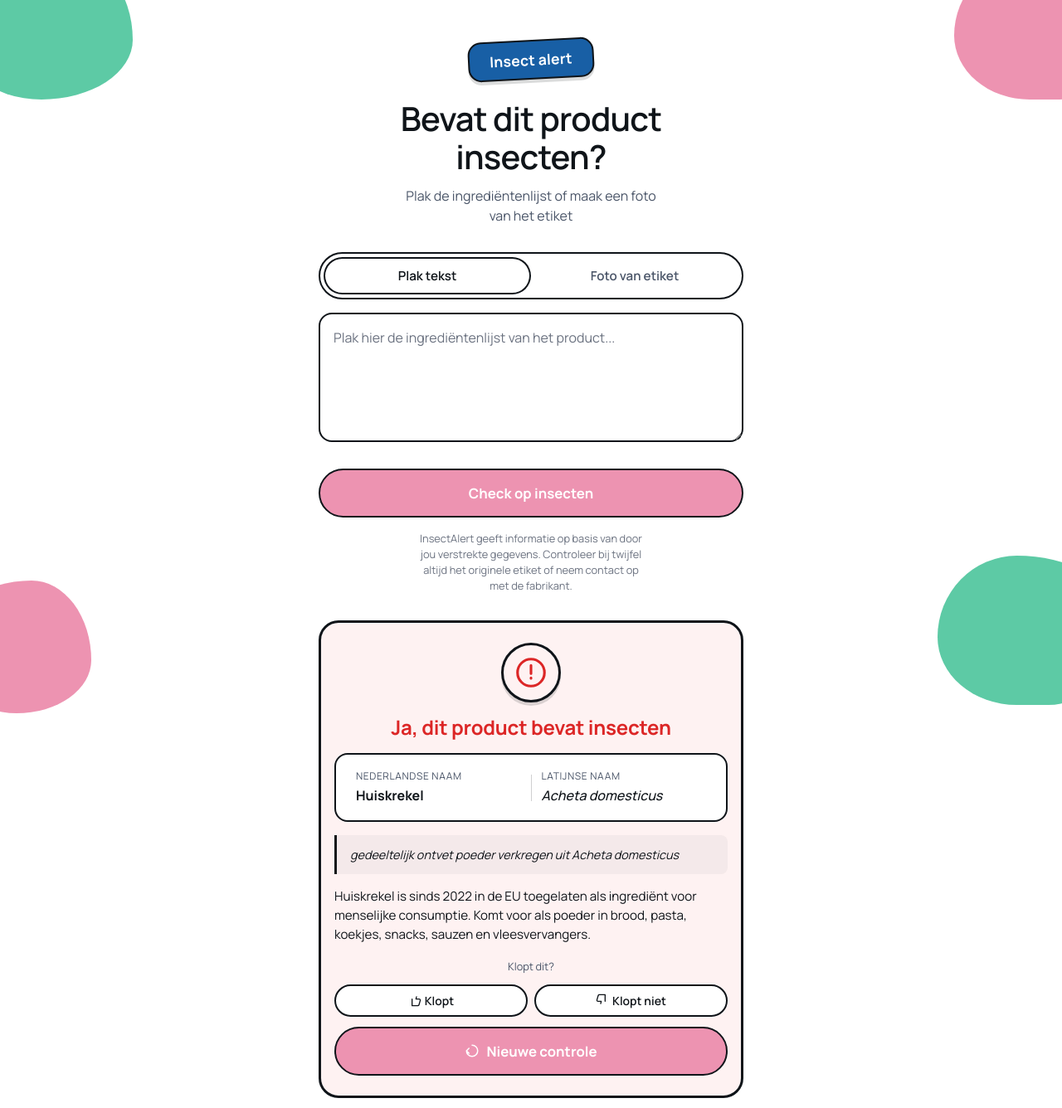
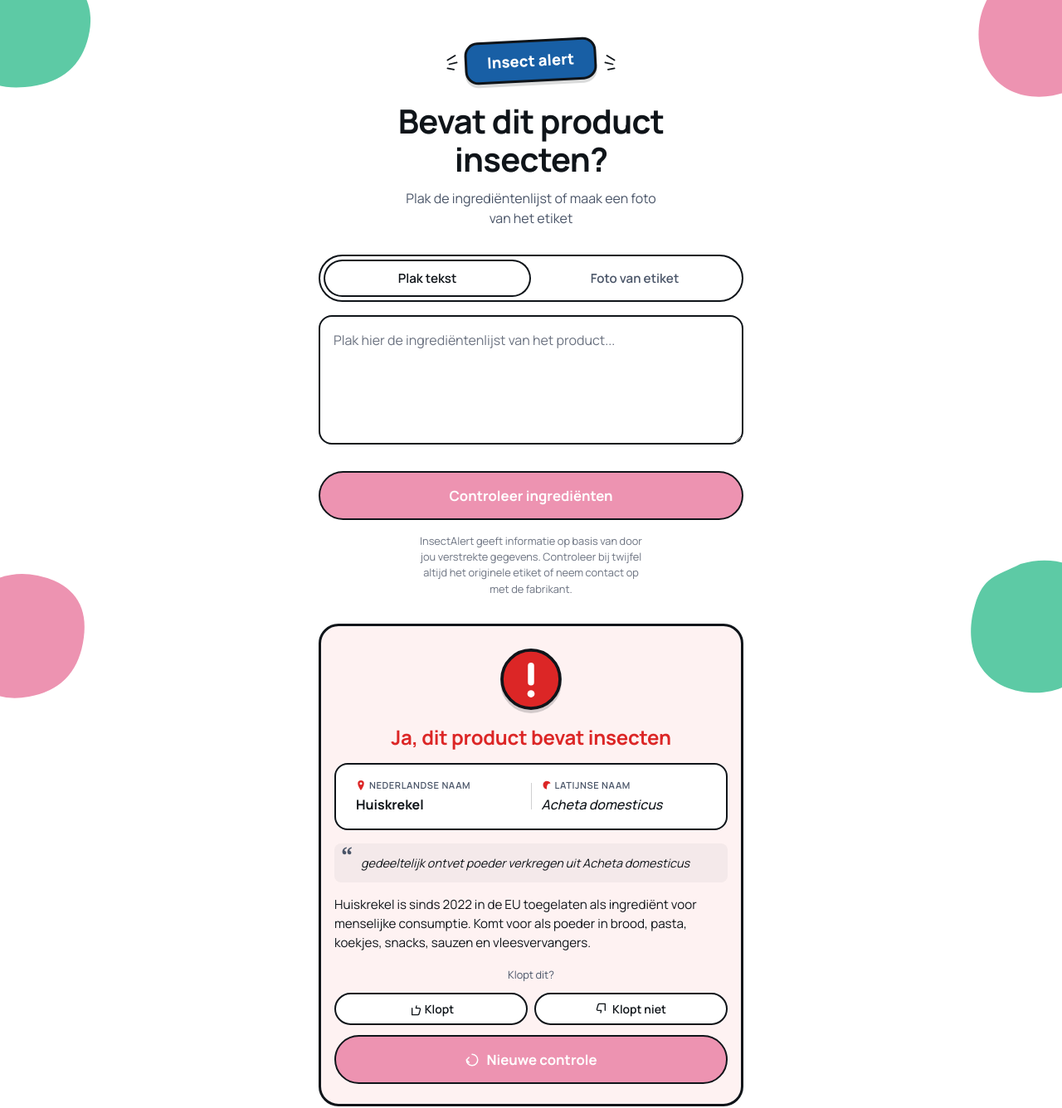
Before and after one commit to 1am-it/insect-alert, a website built with Vite: page index.html in a window 1280 px wide. Shown: the top 1336 px of the page at 83% size. Built offline with nearby package versions, Linux system fonts and the light colour scheme.

Commit message:
1AM-55: refine sticker-fun details  SVG blobs, spats, solid icons, detail-grid icons

```diff
--- a/index.html
+++ b/index.html
@@ -9,23 +9,44 @@
 
   <link rel="preconnect" href="https://fonts.googleapis.com" />
   <link rel="preconnect" href="https://fonts.gstatic.com" crossorigin />
-  <link href="https://fonts.googleapis.com/css2?family=Manrope:wght@400;500;600;700&display=swap" rel="stylesheet" />
+  <link href="https://fonts.googleapis.com/css2?family=Manrope:wght@400;500;600;700;800&display=swap" rel="stylesheet" />
 
   <link rel="stylesheet" href="/styles.css" />
 </head>
 <body>
 
-  <!-- Decorative blobs in corners — purely visual, ignored by screen readers -->
-  <div class="blob blob-tl" aria-hidden="true"></div>
-  <div class="blob blob-tr" aria-hidden="true"></div>
-  <div class="blob blob-bl" aria-hidden="true"></div>
-  <div class="blob blob-br" aria-hidden="true"></div>
+  <!-- Decorative blobs in corners — organic SVG shapes, sticker-fun signature -->
+  <svg class="blob blob-tl" viewBox="0 0 200 200" aria-hidden="true">
+    <path fill="#5DCAA5" d="M 60 30 Q 110 10 150 40 Q 190 70 175 120 Q 160 170 100 175 Q 40 180 25 130 Q 10 80 60 30 Z"/>
+  </svg>
+  <svg class="blob blob-tr" viewBox="0 0 200 200" aria-hidden="true">
+    <path fill="#ED93B1" d="M 70 25 C 120 10 175 40 180 95 C 185 150 130 185 80 175 C 30 165 15 110 30 70 C 40 45 50 35 70 25 Z"/>
+  </svg>
+  <svg class="blob blob-bl" viewBox="0 0 200 200" aria-hidden="true">
+    <path fill="#ED93B1" d="M 50 40 Q 90 10 140 30 Q 185 50 175 105 Q 165 160 110 170 Q 55 180 30 130 Q 5 80 50 40 Z"/>
+  </svg>
+  <svg class="blob blob-br" viewBox="0 0 200 200" aria-hidden="true">
+    <path fill="#5DCAA5" d="M 80 20 C 130 5 180 30 180 80 C 180 130 150 180 90 175 C 30 170 10 120 25 70 C 35 35 50 35 80 20 Z"/>
+  </svg>
 
   <main class="container">
 
-    <!-- Hero: tilted badge + headline + subline -->
+    <!-- Hero: tilted badge + decorative spats + headline + subline -->
     <header class="hero">
-      <div class="badge" aria-hidden="true">Insect alert</div>
+      <div class="badge-wrap">
+        <!-- Decorative spats (kleine zwarte streepjes naast de badge) -->
+        <svg class="spats spats-left" viewBox="0 0 40 40" aria-hidden="true">
+          <line x1="35" y1="10" x2="22" y2="18" stroke="#0F1419" stroke-width="2.5" stroke-linecap="round"/>
+          <line x1="38" y1="22" x2="25" y2="25" stroke="#0F1419" stroke-width="2.5" stroke-linecap="round"/>
+          <line x1="33" y1="34" x2="22" y2="32" stroke="#0F1419" stroke-width="2.5" stroke-linecap="round"/>
+        </svg>
+        <div class="badge" aria-hidden="true">Insect alert</div>
+        <svg class="spats spats-right" viewBox="0 0 40 40" aria-hidden="true">
+          <line x1="5" y1="10" x2="18" y2="18" stroke="#0F1419" stroke-width="2.5" stroke-linecap="round"/>
+          <line x1="2" y1="22" x2="15" y2="25" stroke="#0F1419" stroke-width="2.5" stroke-linecap="round"/>
+          <line x1="7" y1="34" x2="18" y2="32" stroke="#0F1419" stroke-width="2.5" stroke-linecap="round"/>
+        </svg>
+      </div>
       <h1 class="hero-title">Bevat dit product<br />insecten?</h1>
       <p class="hero-subline">
         Plak de ingrediëntenlijst of maak een foto van het etiket
@@ -108,7 +129,7 @@
 
       <!-- Primary CTA — visible in paste mode -->
       <button class="btn btn-primary btn-large btn-cta" type="button">
-        Check op insecten
+        Controleer ingrediënten
       </button>
 
       <p class="input-disclaimer">
@@ -124,10 +145,13 @@
     <!-- Result: gevonden -->
     <section class="result-card result-gevonden" aria-live="polite">
       <div class="result-icon-wrap">
-        <div class="result-icon result-icon-gevonden" aria-hidden="true">
-          <svg viewBox="0 0 32 32" fill="none" stroke="currentColor" stroke-width="2.5" stroke-linecap="round" stroke-linejoin="round">
-            <circle cx="16" cy="16" r="13"/>
-            <path d="M16 9v8M16 21v.5"/>
+        <div class="result-icon" aria-hidden="true">
+          <!-- Solid red circle with white exclamation mark -->
+          <svg viewBox="0 0 64 64" aria-hidden="true">
+            <circle cx="32" cy="32" r="28" fill="#DC2626"/>
+            <circle cx="32" cy="32" r="28" fill="none" stroke="#0F1419" stroke-width="3"/>
+            <rect x="29" y="16" width="6" height="22" rx="3" fill="#FFFFFF"/>
+            <circle cx="32" cy="46" r="3.5" fill="#FFFFFF"/>
           </svg>
         </div>
       </div>
@@ -136,17 +160,28 @@
 
       <div class="result-detail-grid">
         <div class="result-detail">
-          <span class="result-detail-label">Nederlandse naam</span>
+          <div class="result-detail-label">
+            <svg class="result-detail-icon" viewBox="0 0 16 16" fill="currentColor" aria-hidden="true">
+              <path d="M8 0a5 5 0 0 0-5 5c0 4.5 5 11 5 11s5-6.5 5-11a5 5 0 0 0-5-5zm0 7a2 2 0 1 1 0-4 2 2 0 0 1 0 4z"/>
+            </svg>
+            Nederlandse naam
+          </div>
           <span class="result-detail-value">Huiskrekel</span>
         </div>
         <div class="result-detail-divider" aria-hidden="true"></div>
         <div class="result-detail">
-          <span class="result-detail-label">Latijnse naam</span>
+          <div class="result-detail-label">
+            <svg class="result-detail-icon" viewBox="0 0 16 16" fill="currentColor" aria-hidden="true">
+              <path d="M8 1c-3 0-6 2-6 6 0 4 3 7 6 7 0-3 0-6 2-8 1-1 3-1 4-1-1-3-3-4-6-4z"/>
+            </svg>
+            Latijnse naam
+          </div>
           <span class="result-detail-value result-detail-value-italic">Acheta domesticus</span>
         </div>
       </div>
 
       <blockquote class="result-snippet">
+        <span class="result-snippet-quote" aria-hidden="true">&ldquo;</span>
         gedeeltelijk ontvet poeder verkregen uit Acheta domesticus
       </blockquote>
 
@@ -182,10 +217,12 @@
     <!-- Result: niet-gevonden — hidden by default -->
     <section class="result-card result-niet-gevonden" hidden aria-live="polite">
       <div class="result-icon-wrap">
-        <div class="result-icon result-icon-niet-gevonden" aria-hidden="true">
-          <svg viewBox="0 0 32 32" fill="none" stroke="currentColor" stroke-width="3" stroke-linecap="round" stroke-linejoin="round">
-            <circle cx="16" cy="16" r="13"/>
-            <path d="M10 16l4 4 8-8"/>
+        <div class="result-icon" aria-hidden="true">
+          <!-- Solid green circle with white check -->
+          <svg viewBox="0 0 64 64" aria-hidden="true">
+            <circle cx="32" cy="32" r="28" fill="#16A34A"/>
+            <circle cx="32" cy="32" r="28" fill="none" stroke="#0F1419" stroke-width="3"/>
+            <path d="M20 33 L28 41 L44 23" fill="none" stroke="#FFFFFF" stroke-width="5" stroke-linecap="round" stroke-linejoin="round"/>
           </svg>
         </div>
       </div>
@@ -214,10 +251,13 @@
     <!-- Result: twijfel — hidden by default -->
     <section class="result-card result-twijfel" hidden aria-live="polite">
       <div class="result-icon-wrap">
-        <div class="result-icon result-icon-twijfel" aria-hidden="true">
-          <svg viewBox="0 0 32 32" fill="none" stroke="currentColor" stroke-width="3" stroke-linecap="round" stroke-linejoin="round">
-            <circle cx="16" cy="16" r="13"/>
-            <path d="M12 12a4 4 0 1 1 5 4v2M16 22v.5"/>
+        <div class="result-icon" aria-hidden="true">
+          <!-- Solid amber circle with white question mark -->
+          <svg viewBox="0 0 64 64" aria-hidden="true">
+            <circle cx="32" cy="32" r="28" fill="#EF9F27"/>
+            <circle cx="32" cy="32" r="28" fill="none" stroke="#0F1419" stroke-width="3"/>
+            <path d="M24 24 Q24 17 32 17 Q40 17 40 24 Q40 30 32 32 L32 38" fill="none" stroke="#FFFFFF" stroke-width="5" stroke-linecap="round" stroke-linejoin="round"/>
+            <circle cx="32" cy="46" r="3.5" fill="#FFFFFF"/>
           </svg>
         </div>
       </div>
@@ -230,6 +270,7 @@
       </p>
 
       <blockquote class="result-snippet result-snippet-twijfel">
+        <span class="result-snippet-quote" aria-hidden="true">&ldquo;</span>
         natuurlijke kleurstof
       </blockquote>
 
@@ -250,10 +291,13 @@
     <!-- Error state — hidden by default, shown if API call fails -->
     <section class="result-card result-error" hidden aria-live="polite">
       <div class="result-icon-wrap">
-        <div class="result-icon result-icon-error" aria-hidden="true">
-          <svg viewBox="0 0 32 32" fill="none" stroke="currentColor" stroke-width="3" stroke-linecap="round" stroke-linejoin="round">
-            <circle cx="16" cy="16" r="13"/>
-            <path d="M16 9v8M16 21v.5"/>
+        <div class="result-icon" aria-hidden="true">
+          <!-- Solid amber circle with white exclamation (per mockup) -->
+          <svg viewBox="0 0 64 64" aria-hidden="true">
+            <circle cx="32" cy="32" r="28" fill="#EF9F27"/>
+            <circle cx="32" cy="32" r="28" fill="none" stroke="#0F1419" stroke-width="3"/>
+            <rect x="29" y="16" width="6" height="22" rx="3" fill="#FFFFFF"/>
+            <circle cx="32" cy="46" r="3.5" fill="#FFFFFF"/>
           </svg>
         </div>
       </div>
@@ -298,9 +342,10 @@
     <!-- Email signup — success state, hidden by default -->
     <section class="email-success" hidden>
       <div class="email-success-icon" aria-hidden="true">
-        <svg viewBox="0 0 32 32" fill="none" stroke="currentColor" stroke-width="2.5" stroke-linecap="round" stroke-linejoin="round">
-          <path d="M4 8l12 9 12-9"/>
-          <rect x="4" y="6" width="24" height="20" rx="2"/>
+        <svg viewBox="0 0 64 64" aria-hidden="true">
+          <circle cx="32" cy="32" r="28" fill="#5DCAA5"/>
+          <circle cx="32" cy="32" r="28" fill="none" stroke="#0F1419" stroke-width="3"/>
+          <path d="M18 24 L32 36 L46 24 M18 24 L18 42 L46 42 L46 24" fill="none" stroke="#FFFFFF" stroke-width="3.5" stroke-linecap="round" stroke-linejoin="round"/>
         </svg>
       </div>
       <h2 class="email-success-title">Bedankt, je staat op de lijst!</h2>
--- a/styles.css
+++ b/styles.css
@@ -120,57 +120,47 @@ input, textarea {
 }
 
 /* ----------------------------------------------------------------------------
-   Decorative blobs in corners — sticker-fun signature
+   Decorative SVG blobs in corners — sticker-fun signature
+   Now organic asymmetric shapes (not CSS half-circles)
    ---------------------------------------------------------------------------- */
 .blob {
   position: fixed;
   z-index: -1;
-  border-radius: 50%;
-  filter: blur(0.5px);
+  width: 140px;
+  height: 140px;
+  pointer-events: none;
 }
 
 .blob-tl {
-  top: -40px;
-  left: -40px;
-  width: 160px;
-  height: 130px;
-  background: var(--accent-mint);
-  border-radius: 60% 40% 50% 50% / 50% 60% 40% 50%;
+  top: -50px;
+  left: -50px;
 }
 
 .blob-tr {
-  top: -30px;
-  right: -50px;
-  width: 140px;
-  height: 120px;
-  background: var(--accent-pink);
-  border-radius: 50% 60% 40% 50% / 60% 40% 50% 50%;
+  top: -40px;
+  right: -55px;
 }
 
 .blob-bl {
-  bottom: -40px;
-  left: -50px;
-  width: 130px;
-  height: 110px;
-  background: var(--accent-pink);
-  border-radius: 60% 40% 50% 50% / 50% 60% 40% 50%;
+  bottom: -50px;
+  left: -55px;
 }
 
 .blob-br {
-  bottom: -30px;
-  right: -40px;
-  width: 150px;
-  height: 130px;
-  background: var(--accent-mint);
-  border-radius: 50% 60% 40% 50% / 60% 40% 50% 50%;
+  bottom: -40px;
+  right: -50px;
 }
 
 /* On larger screens, push blobs further out so they peek behind content */
 @media (min-width: 768px) {
-  .blob-tl { width: 220px; height: 180px; top: -60px; left: -60px; }
-  .blob-tr { width: 200px; height: 170px; top: -50px; right: -70px; }
-  .blob-bl { width: 180px; height: 160px; bottom: -60px; left: -70px; }
-  .blob-br { width: 210px; height: 180px; bottom: -50px; right: -60px; }
+  .blob {
+    width: 200px;
+    height: 200px;
+  }
+  .blob-tl { top: -70px; left: -70px; }
+  .blob-tr { top: -60px; right: -75px; }
+  .blob-bl { bottom: -70px; left: -75px; }
+  .blob-br { bottom: -60px; right: -70px; }
 }
 
 /* ----------------------------------------------------------------------------
@@ -192,31 +182,47 @@ input, textarea {
 }
 
 /* ----------------------------------------------------------------------------
-   Hero — tilted badge + headline
+   Hero — tilted badge wrapped with decorative spats + headline
    ---------------------------------------------------------------------------- */
 .hero {
   text-align: center;
   margin-bottom: var(--space-6);
 }
 
+/* Wrapper holds badge + spats together so they stay aligned */
+.badge-wrap {
+  display: inline-flex;
+  align-items: center;
+  justify-content: center;
+  gap: var(--space-2);
+  margin-bottom: var(--space-5);
+}
+
+/* Decorative spats — small black tick marks flanking the badge */
+.spats {
+  width: 28px;
+  height: 28px;
+  flex-shrink: 0;
+}
+
 .badge {
   display: inline-block;
   background: var(--accent-blue);
   color: var(--bg-base);
-  font-weight: 700;
-  font-size: 1.1rem;
-  letter-spacing: 0.01em;
+  font-weight: 800;
+  font-size: 1.15rem;
+  letter-spacing: 0.005em;
   padding: var(--space-2) var(--space-5);
   border-radius: var(--radius-md);
-  border: var(--border-w) solid var(--border-strong);
+  border: var(--border-w-lg) solid var(--border-strong);
   transform: rotate(-3deg);
   box-shadow: var(--shadow-sticker);
-  margin-bottom: var(--space-5);
+  white-space: nowrap;
 }
 
 .hero-title {
   font-size: 2rem;
-  font-weight: 600;
+  font-weight: 700;
   line-height: 1.15;
   margin: 0 0 var(--space-3);
   letter-spacing: -0.02em;
@@ -443,7 +449,7 @@ input, textarea {
   background: var(--state-error-bg);
 }
 
-/* Sticker-style icon — circle with border, white inset */
+/* Sticker-style icon — solid SVG with built-in border, drop shadow */
 .result-icon-wrap {
   margin-bottom: var(--space-4);
   display: flex;
@@ -451,40 +457,14 @@ input, textarea {
 }
 
 .result-icon {
-  width: 72px;
-  height: 72px;
-  border: var(--border-w-lg) solid var(--border-strong);
-  border-radius: 50%;
-  display: flex;
-  align-items: center;
-  justify-content: center;
-  background: var(--bg-base);
-  box-shadow: var(--shadow-sticker);
+  width: 80px;
+  height: 80px;
+  filter: drop-shadow(0 4px 0 rgba(15, 20, 25, 0.18));
 }
 
 .result-icon svg {
-  width: 40px;
-  height: 40px;
-}
-
-.result-icon-gevonden {
-  color: var(--state-danger-text);
-  background: var(--state-danger-bg);
-}
-
-.result-icon-niet-gevonden {
-  color: var(--state-success-text);
-  background: var(--state-success-bg);
-}
-
-.result-icon-twijfel {
-  color: var(--state-warning-text);
-  background: var(--accent-amber);
-}
-
-.result-icon-error {
-  color: var(--state-error-text);
-  background: var(--state-error-bg);
+  width: 100%;
+  height: 100%;
 }
 
 .result-title {
@@ -511,7 +491,7 @@ input, textarea {
   color: var(--state-error-text);
 }
 
-/* Detail grid — Nederlandse + Latijnse naam side by side */
+/* Detail grid — Nederlandse + Latijnse naam side by side, with small icons */
 .result-detail-grid {
   display: grid;
   grid-template-columns: 1fr auto 1fr;
@@ -532,10 +512,25 @@ input, textarea {
 }
 
 .result-detail-label {
-  font-size: 0.75rem;
+  display: inline-flex;
+  align-items: center;
+  gap: var(--space-1);
+  font-size: 0.7rem;
   color: var(--text-secondary);
   text-transform: uppercase;
   letter-spacing: 0.05em;
+  font-weight: 600;
+}
+
+.result-detail-icon {
+  width: 12px;
+  height: 12px;
+  flex-shrink: 0;
+}
+
+/* Color the location-pin icon to match the result card's accent */
+.result-gevonden .result-detail-icon {
+  color: var(--state-danger-text);
 }
 
 .result-detail-value {
@@ -556,22 +551,37 @@ input, textarea {
   opacity: 0.2;
 }
 
-/* Snippet — quote of the matched ingredient text */
+/* Snippet — quote of the matched ingredient text, with quote-icon prefix */
 .result-snippet {
+  position: relative;
   background: rgba(15, 20, 25, 0.04);
-  border-left: var(--border-w-lg) solid var(--border-strong);
-  padding: var(--space-3) var(--space-4);
+  padding: var(--space-3) var(--space-4) var(--space-3) var(--space-6);
   margin: 0 0 var(--space-4);
   font-style: italic;
   font-size: 0.9rem;
   color: var(--text-primary);
   text-align: left;
-  border-radius: 0 var(--radius-sm) var(--radius-sm) 0;
+  border-radius: var(--radius-sm);
+}
+
+.result-snippet-quote {
+  position: absolute;
+  left: var(--space-2);
+  top: 0;
+  font-family: Georgia, 'Times New Roman', serif;
+  font-style: normal;
+  font-size: 1.8rem;
+  line-height: 1;
+  color: var(--text-secondary);
+  font-weight: 700;
 }
 
 .result-snippet-twijfel {
   background: rgba(146, 64, 14, 0.06);
-  border-left-color: var(--state-warning-text);
+}
+
+.result-snippet-twijfel .result-snippet-quote {
+  color: var(--state-warning-text);
 }
 
 /* Decoder text */
@@ -698,24 +708,17 @@ input, textarea {
   text-decoration: underline;
 }
 
-/* Email success state */
+/* Email success state — uses the same SVG sticker pattern as result icons */
 .email-success-icon {
   width: 80px;
   height: 80px;
   margin: 0 auto var(--space-4);
-  background: var(--accent-mint);
-  border: var(--border-w-lg) solid var(--border-strong);
-  border-radius: 50%;
-  display: flex;
-  align-items: center;
-  justify-content: center;
-  color: var(--bg-base);
-  box-shadow: var(--shadow-sticker);
+  filter: drop-shadow(0 4px 0 rgba(15, 20, 25, 0.18));
 }
 
 .email-success-icon svg {
-  width: 40px;
-  height: 40px;
+  width: 100%;
+  height: 100%;
 }
 
 .email-success-title {
```
